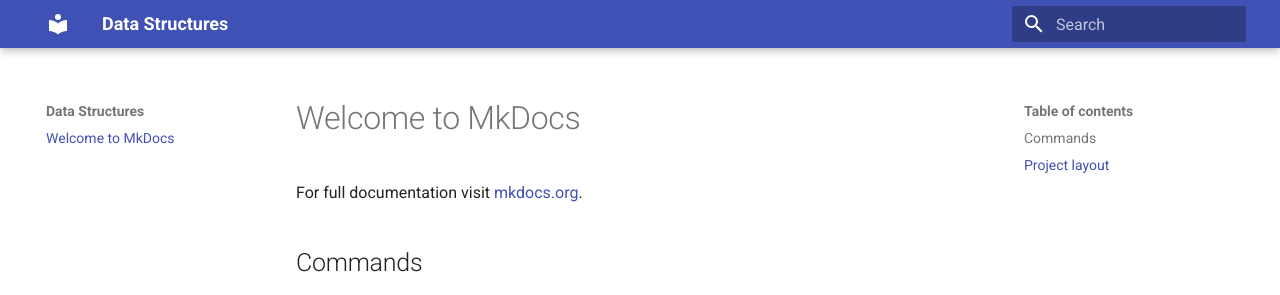
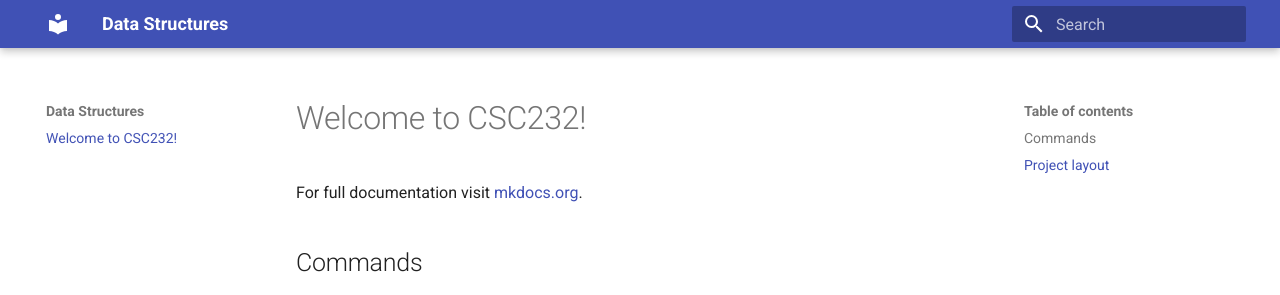
Before and after one commit to msu-csc232-fa25/notes, an MkDocs documentation site: the page built from docs/index.md, in a window 1280 px wide. Shown: the top 295 px of the page. Built offline with MkDocs 1.6.1 and Material for MkDocs 9.7.7, drawn with Linux system fonts in a browser that asks for light colours.

Commit message:
Check ci

```diff
--- a/docs/index.md
+++ b/docs/index.md
@@ -1,4 +1,4 @@
-# Welcome to MkDocs
+# Welcome to CSC232!
 
 For full documentation visit [mkdocs.org](https://www.mkdocs.org).
 
```
